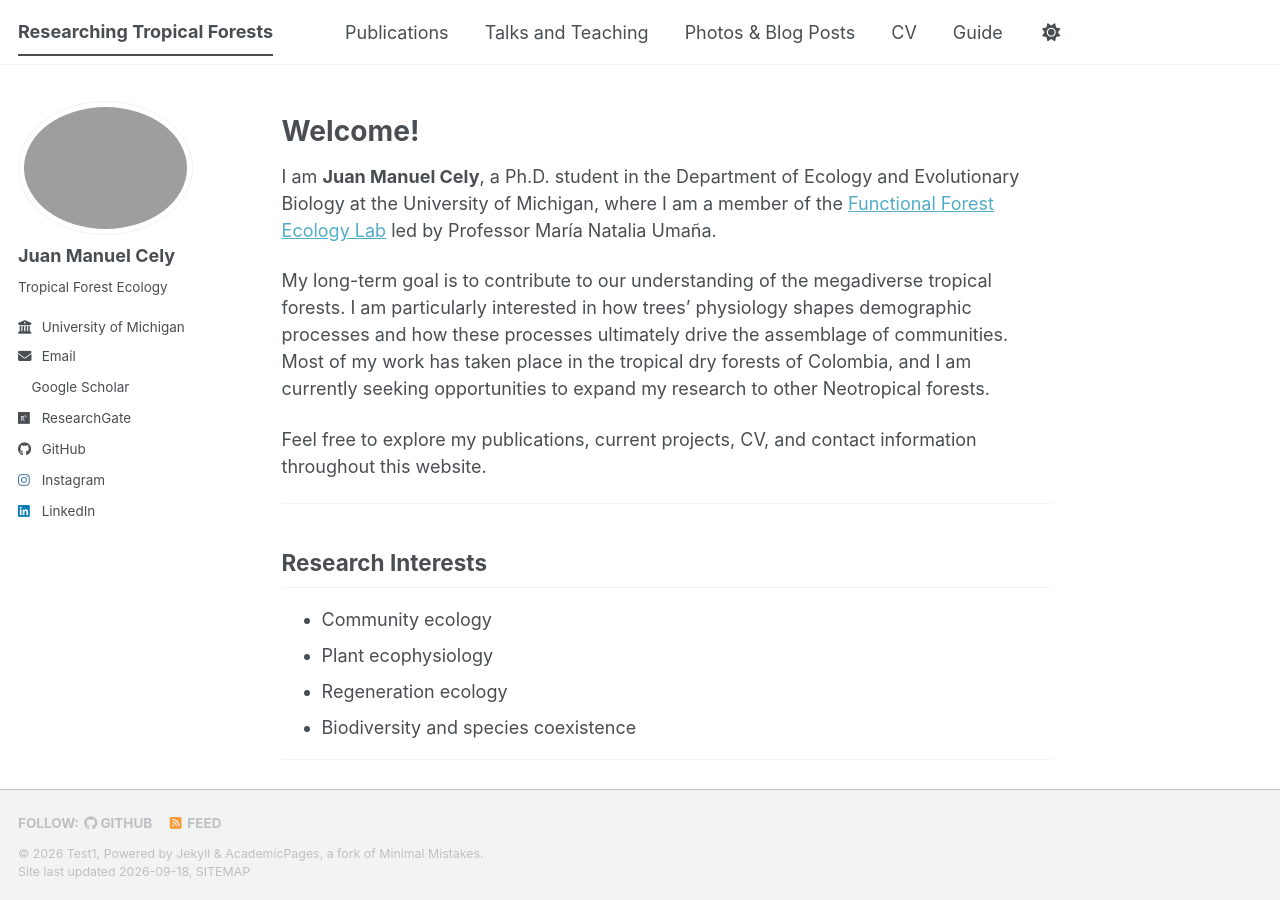
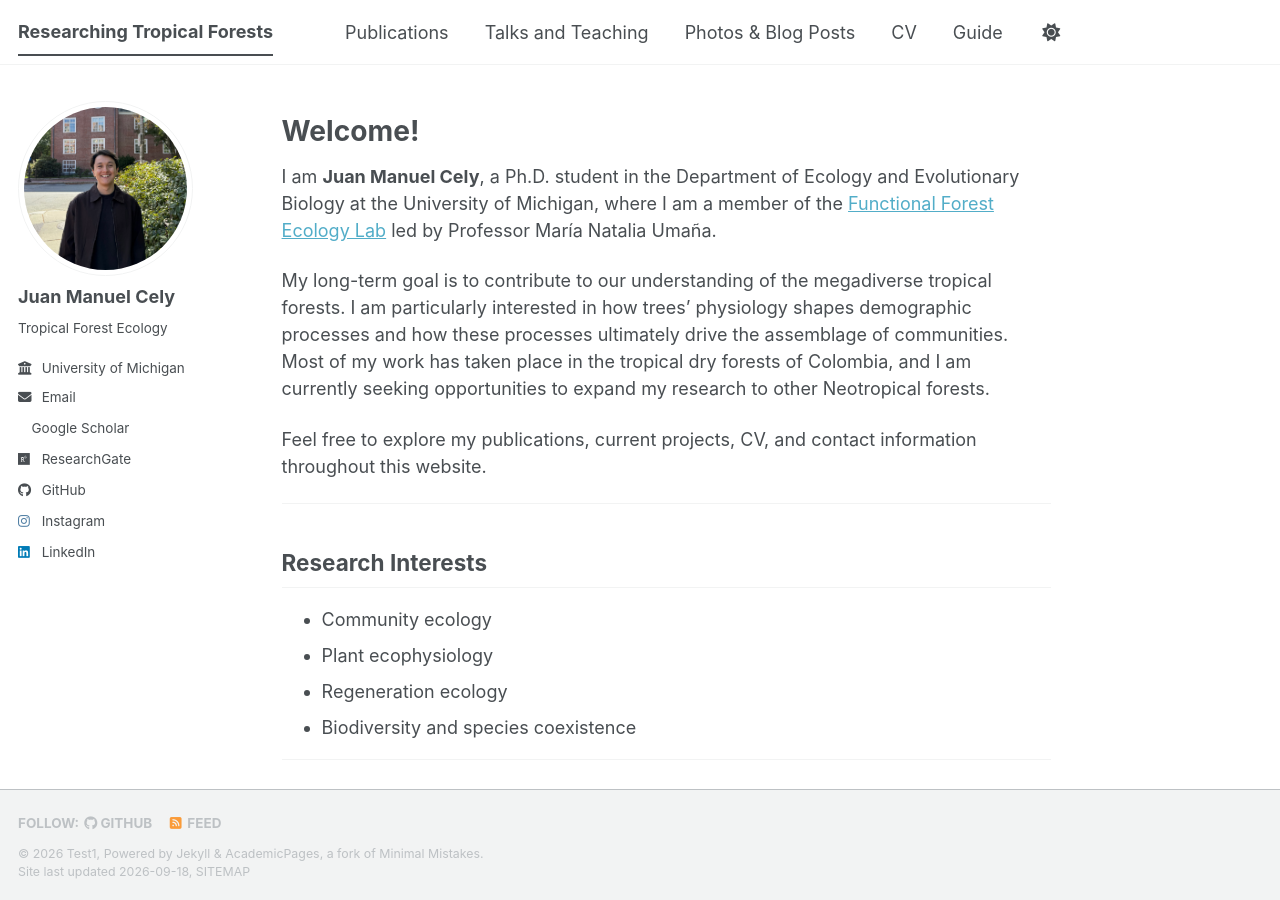
Before and after one commit to jmcely-hub/jmcely-hub.github.io, a Jekyll site: the page built from _pages/about.md, in a window 1280 px wide and 900 px high. Built offline with Jekyll 4.4.1, drawn with Linux system fonts in a browser that asks for light colours; a style sheet for code colours, icons or effects is not loaded.

Commit message:
Update _config.yml

```diff
--- a/_config.yml
+++ b/_config.yml
@@ -23,7 +23,7 @@ repository               : "jmcely-hub/jmcely-hub.github.io"
 #               Additional customization can be done by editing /_includes/author-profile.html
 author:
   # Biographic information
-  avatar           : "profile_pic.png"
+  avatar           : "F4A45D0B-0FB8-4C18-8444-2FF987A436F1_1_201_a.jpeg"
   name             : "Juan Manuel Cely"
   bio              : "Tropical Forest Ecology"
   employer         : "University of Michigan"
```
